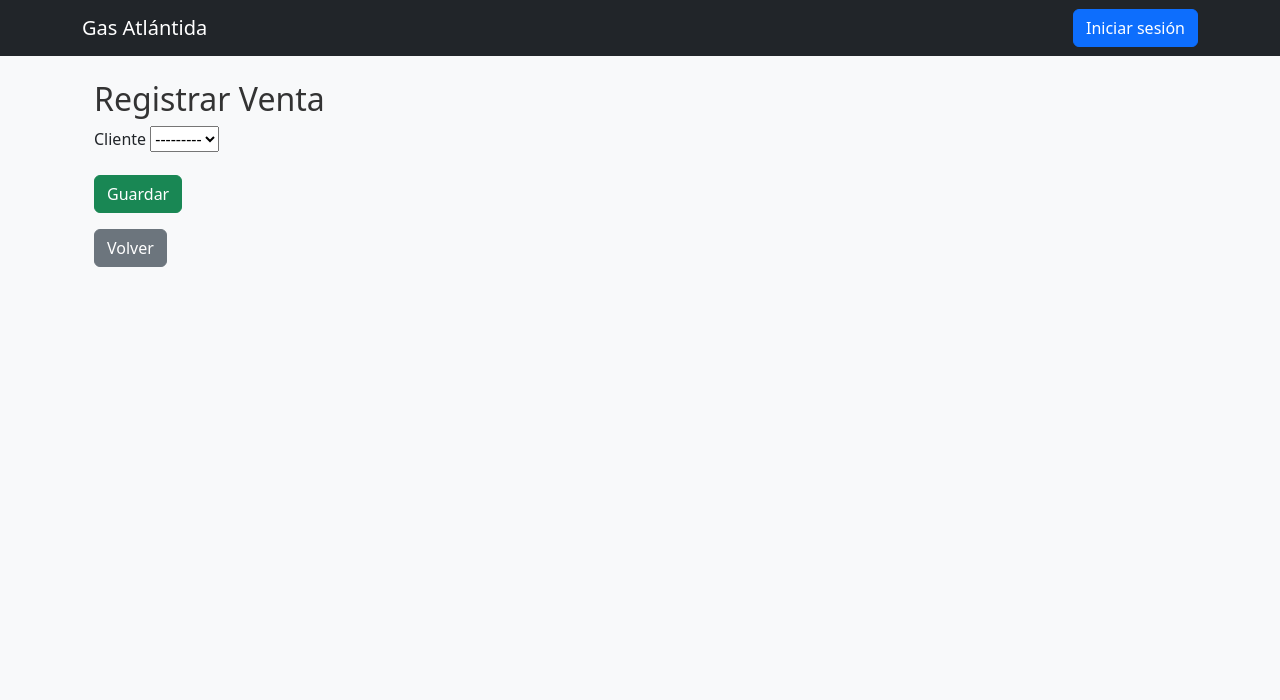
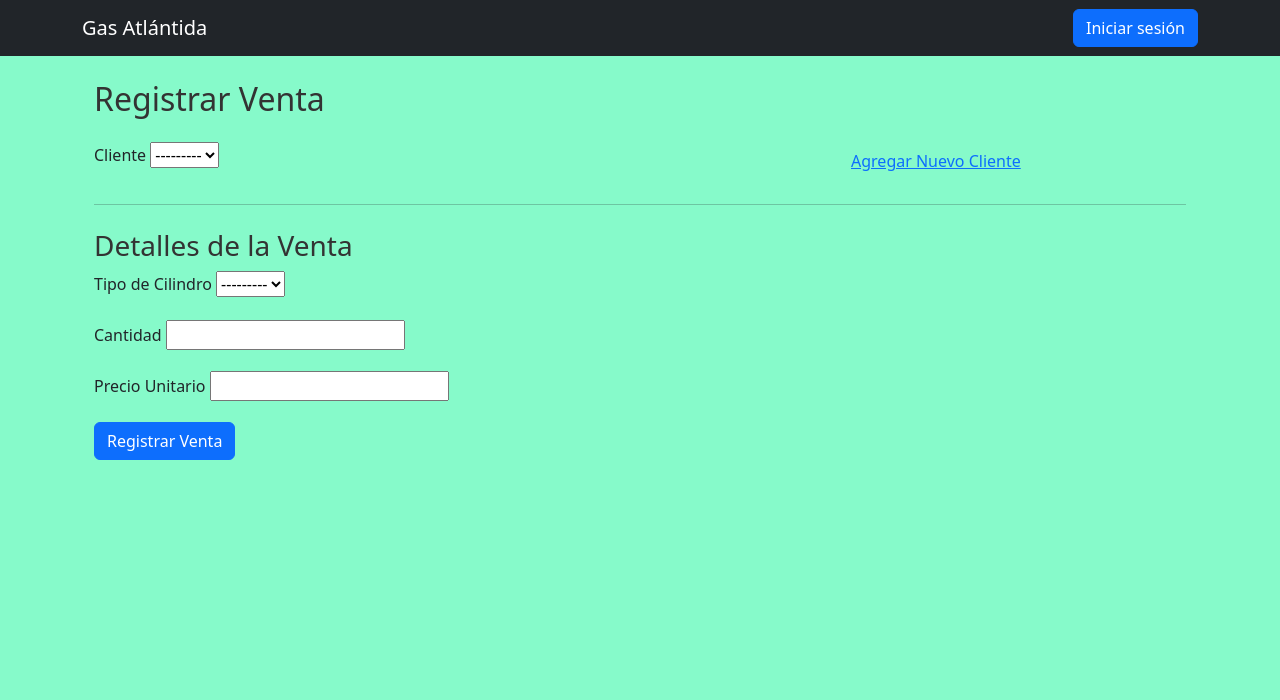
Before and after one commit to Lperezhein/gasatlantida, a Django app: template ventas/templates/ventas/registrar_venta.html in a window 1280 px wide. Shown: the top 700 px of the page. Run offline with Django 5.2, Linux system fonts and the light colour scheme; the template is opened without the code that fills it: values that come from a table or form of the project are taken from there, others are empty.

Commit message:
Agregadas las funcionalidades básicas de ventas

```diff
--- a/compras/templates/compras/detalle_compra.html
+++ b/compras/templates/compras/detalle_compra.html
@@ -36,6 +36,6 @@
     {% endif %}
 
     <!-- Botón para volver al listado de compras -->
-    <a href="{% url 'compras:lista_compras' %}" class="btn btn-secondary">Volver al Listado de Compras</a>
+    <a href="{% url 'compras:lista_compras' %}" class="btn btn-warning">Volver al Listado de Compras</a>
 </div>
 {% endblock %}
--- a/core/static/css/styles.css
+++ b/core/static/css/styles.css
@@ -1,5 +1,5 @@
 body {
-    background-color: #f8f9fa;
+    background-color: #86faca;
 }
 
 h1, h2, h3 {
--- a/ventas/forms.py
+++ b/ventas/forms.py
@@ -1,12 +1,17 @@
 from django import forms
-from .models import Venta, DetalleVenta
+from .models import Venta, DetalleVenta, Cliente
 
 class VentaForm(forms.ModelForm):
     class Meta:
         model = Venta
-        fields = ['cliente']
+        fields = ['cliente']  # Mantén solo el cliente en este formulario
 
 class DetalleVentaForm(forms.ModelForm):
     class Meta:
         model = DetalleVenta
         fields = ['cilindro', 'cantidad', 'precio_unitario']
+
+class ClienteForm(forms.ModelForm):  # Agregamos este formulario para manejar el cliente con dirección
+    class Meta:
+        model = Cliente
+        fields = ['nombre', 'tipo_cliente', 'telefono', 'email', 'direccion']  # Incluimos el campo 'direccion'
--- a/ventas/models.py
+++ b/ventas/models.py
@@ -22,6 +22,7 @@ class Cliente(models.Model):
     tipo_cliente = models.CharField(max_length=20, choices=TIPO_CLIENTE_CHOICES)
     telefono = models.CharField(max_length=20, blank=True, null=True)
     email = models.EmailField(blank=True, null=True)
+    direccion = models.CharField(max_length=255, blank=True, null=True)  # Campo para la dirección
 
     def __str__(self):
         return f"{self.nombre} ({self.tipo_cliente})"
--- a/ventas/templates/ventas/registrar_venta.html
+++ b/ventas/templates/ventas/registrar_venta.html
@@ -1,15 +1,135 @@
 {% extends "core/base.html" %}
+
 {% block content %}
-<div class="container mt-4">
-    <h2>Registrar Venta</h2>
-    <form method="post">
+<div class="container">
+    <h2 class="my-4">Registrar Venta</h2>
+
+    <!-- Formulario de Venta -->
+    <form method="post" id="venta-form">
         {% csrf_token %}
+
+        <!-- Sección de Cliente -->
+        <div class="row mb-4">
+            <div class="col-md-8">
+                <label for="id_cliente" class="form-label">Cliente</label>
+                {{ venta_form.cliente }}
+            </div>
+            <div class="col-md-4 d-flex align-items-center">
+                <button type="button" id="nuevo-cliente-btn" class="btn btn-link">Agregar Nuevo Cliente</button>
+            </div>
+        </div>
+
+        <!-- Formulario para agregar un nuevo cliente (oculto inicialmente) -->
+        <div id="nuevo-cliente-form" class="mb-4" style="display: none;">
+            <div class="row">
+                <div class="col-md-6">
+                    <div class="mb-3">
+                        <label for="id_nombre" class="form-label">Nombre Cliente</label>
+                        <input type="text" class="form-control" id="id_nombre" placeholder="Nombre del cliente">
+                    </div>
+                </div>
+                <div class="col-md-6">
+                    <div class="mb-3">
+                        <label for="id_tipo_cliente" class="form-label">Tipo Cliente</label>
+                        <select class="form-control" id="id_tipo_cliente">
+                            <option value="Mayorista">Mayorista</option>
+                            <option value="Minorista">Minorista</option>
+                            <option value="Domiciliario">Domiciliario</option>
+                        </select>
+                    </div>
+                </div>
+            </div>
+            <div class="row">
+                <div class="col-md-6">
+                    <div class="mb-3">
+                        <label for="id_telefono" class="form-label">Teléfono</label>
+                        <input type="text" class="form-control" id="id_telefono" placeholder="Teléfono del cliente">
+                    </div>
+                </div>
+                <div class="col-md-6">
+                    <div class="mb-3">
+                        <label for="id_email" class="form-label">Email</label>
+                        <input type="email" class="form-control" id="id_email" placeholder="Email del cliente">
+                    </div>
+                </div>
+            </div>
+            <div class="row">
+                <div class="col-md-12">
+                    <div class="mb-3">
+                        <label for="id_direccion" class="form-label">Dirección</label>
+                        <input type="text" class="form-control" id="id_direccion" placeholder="Dirección del cliente">
+                    </div>
+                </div>
+            </div>
+            <button type="button" id="guardar-cliente-btn" class="btn btn-primary">Guardar Cliente</button>
+        </div>
+
+
+        <!-- Separador -->
+        <hr class="my-4">
+
+        <!-- Detalles de la Venta -->
+        <h3>Detalles de la Venta</h3>
         <div class="mb-3">
-            <label for="cliente" class="form-label">Cliente</label>
-            {{ form.cliente }}
+            <label for="id_cilindro" class="form-label">Tipo de Cilindro</label>
+            {{ detalle_form.cilindro }}
         </div>
-        <button type="submit" class="btn btn-success">Guardar</button>
+        <div class="mb-3">
+            <label for="id_cantidad" class="form-label">Cantidad</label>
+            {{ detalle_form.cantidad }}
+        </div>
+        <div class="mb-3">
+            <label for="id_precio_unitario" class="form-label">Precio Unitario</label>
+            {{ detalle_form.precio_unitario }}
+        </div>
+
+        <!-- Botón para registrar la venta -->
+        <button type="submit" class="btn btn-primary">Registrar Venta</button>
     </form>
-    <a href="{% url 'ventas:lista_ventas' %}" class="btn btn-secondary mt-3">Volver</a>
 </div>
+
+<!-- Incluye tu archivo JS con la lógica AJAX -->
+<script src="https://code.jquery.com/jquery-3.6.0.min.js"></script>
+<script>
+    // Mostrar formulario para nuevo cliente al hacer click
+    $('#nuevo-cliente-btn').click(function () {
+        $('#nuevo-cliente-form').toggle();
+    });
+
+    // Enviar AJAX para guardar el cliente
+    $('#guardar-cliente-btn').click(function () {
+    var nombre = $('#id_nombre').val();
+    var tipo_cliente = $('#id_tipo_cliente').val();
+    var telefono = $('#id_telefono').val();
+    var email = $('#id_email').val();
+    var direccion = $('#id_direccion').val();  // Capturamos la dirección
+
+    $.ajax({
+        url: '{% url "ventas:guardar_cliente" %}',  // La URL para guardar el cliente
+        method: 'POST',
+        data: {
+            'nombre': nombre,
+            'tipo_cliente': tipo_cliente,
+            'telefono': telefono,
+            'email': email,
+            'direccion': direccion,  // Enviamos la dirección
+            'csrfmiddlewaretoken': '{{ csrf_token }}'
+        },
+        success: function (response) {
+            if (response.success) {
+                alert('Cliente creado exitosamente');
+                // Puedes agregar el nuevo cliente al campo de selección aquí
+                $('#id_cliente').append('<option value="' + response.id + '">' + response.nombre + ' (' + response.direccion + ')</option>');
+                $('#id_cliente').val(response.id);  // Selecciona el cliente recién creado
+                $('#nuevo-cliente-form').hide();  // Ocultar el formulario después de guardar
+            } else {
+                alert('Error al crear el cliente');
+            }
+        },
+        error: function () {
+            alert('Hubo un error al guardar el cliente');
+        }
+    });
+});
+</script>
 {% endblock %}
--- a/ventas/urls.py
+++ b/ventas/urls.py
@@ -1,10 +1,11 @@
 from django.urls import path
 from . import views
 
-app_name = 'ventas'  # Espacio de nombres para evitar conflictos de URLs
+app_name = 'ventas'
 
 urlpatterns = [
-    path('', views.lista_ventas, name='lista_ventas'),
     path('registrar/', views.registrar_venta, name='registrar_venta'),
-    path('<int:venta_id>/', views.detalle_venta, name='detalle_venta'),
+     path('guardar_cliente/', views.guardar_cliente, name='guardar_cliente'),  # Nueva URL para AJAX
+    path('lista/', views.lista_ventas, name='lista_ventas'),
+    path('detalle/<int:venta_id>/', views.detalle_venta, name='detalle_venta'),
 ]
```
Also changed, not shown: ventas/templates/ventas/detalle_venta.html (+36 -8 lines), ventas/views.py (+58 -1 lines), ventas/migrations/0002_cliente_direccion.py (added).
